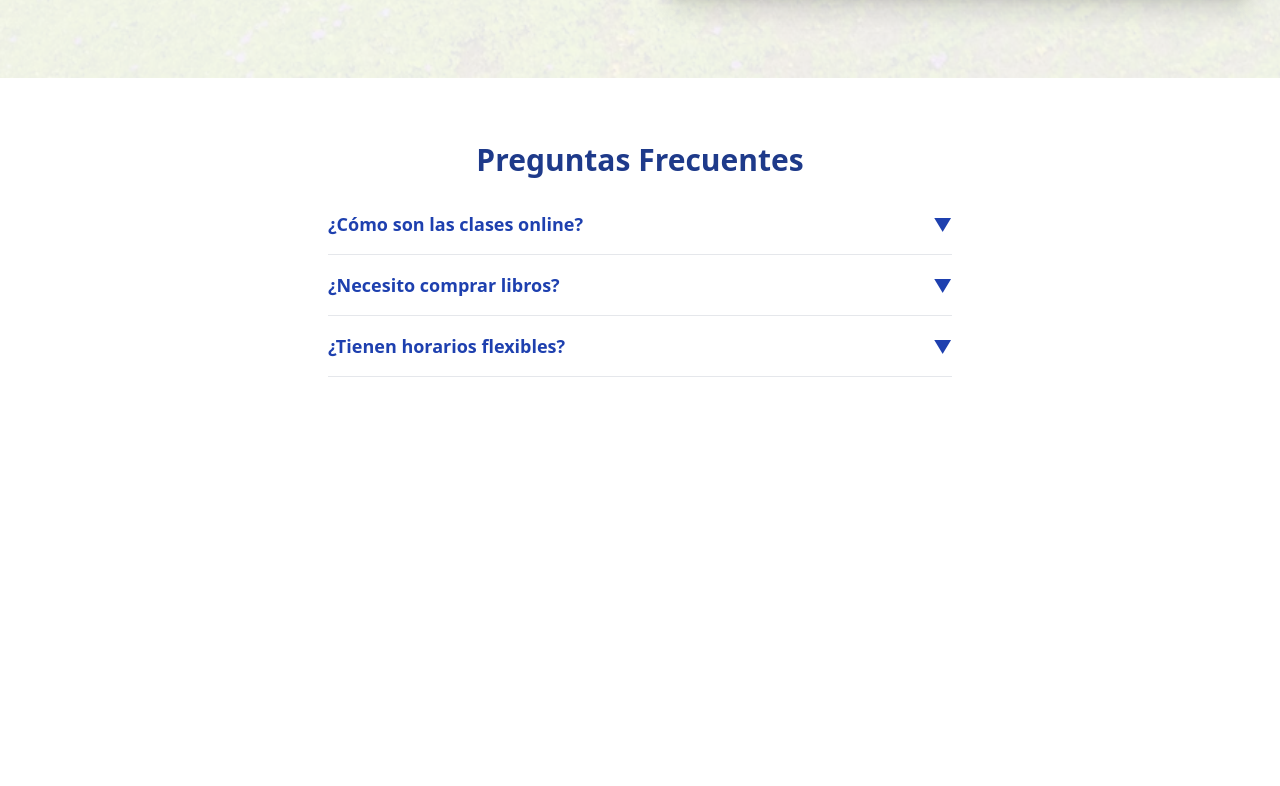
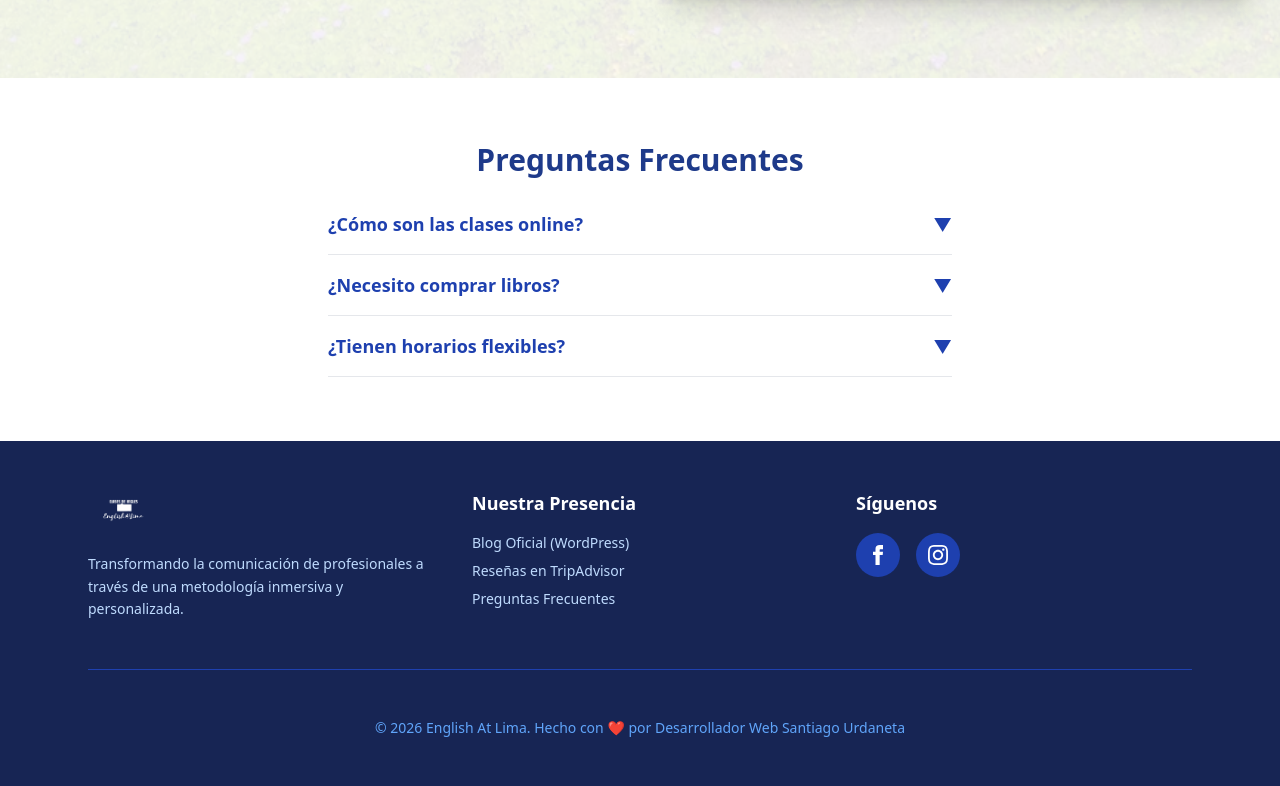
Before and after one commit to santiagourdaneta/english-at-lima-pagina-de-aterrizaje, a plain HTML site: page index.html in a window 1280 px wide. Shown: the part 2830-3616 px from the top of the page. Before the commit the page ends 3271 px from the top, so only its background shows below. Drawn offline with nearby package versions, Linux system fonts and the light colour scheme.

Commit message:
style: add professional footer with social links and 2026 copyright

```diff
--- a/index.html
+++ b/index.html
@@ -214,6 +214,45 @@
     </div>
 </section>
 
+<footer class="bg-blue-950 text-white py-12">
+    <div class="max-w-6xl mx-auto px-6">
+        <div class="grid grid-cols-1 md:grid-cols-3 gap-12 border-b border-blue-800 pb-12">
+
+            <div>
+                <img src="./assets/logo.webp" alt="English At Lima" class="h-12 mb-4 brightness-0 invert">
+                <p class="text-blue-200 text-sm leading-relaxed">
+                    Transformando la comunicación de profesionales a través de una metodología inmersiva y personalizada.
+                </p>
+            </div>
+
+            <div>
+                <h4 class="font-bold text-lg mb-4">Nuestra Presencia</h4>
+                <ul class="space-y-2 text-sm text-blue-200">
+                    <li><a href="https://englishatlima.wordpress.com/" class="hover:text-white transition">Blog Oficial (WordPress)</a></li>
+                    <li><a href="https://www.tripadvisor.com.pe/Attraction_Review-g294316-d26805628-Reviews-English_At_Lima-Lima_Lima_Region.html" class="hover:text-white transition">Reseñas en TripAdvisor</a></li>
+                    <li><a href="#faq" class="hover:text-white transition">Preguntas Frecuentes</a></li>
+                </ul>
+            </div>
+
+            <div>
+                <h4 class="font-bold text-lg mb-4">Síguenos</h4>
+                <div class="flex gap-4">
+                    <a href="https://www.facebook.com/p/English-At-Lima-61552171169527/" class="bg-blue-800 p-3 rounded-full hover:bg-blue-600 transition" aria-label="Facebook">
+                        <svg class="w-5 h-5" fill="currentColor" viewBox="0 0 24 24"><path d="M9 8h-3v4h3v12h5v-12h3.642l.358-4h-4v-1.667c0-.955.192-1.333 1.115-1.333h2.885v-5h-3.808c-3.596 0-5.192 1.583-5.192 4.615v3.385z"/></svg>
+                    </a>
+                    <a href="https://www.instagram.com/englishatlima/" class="bg-blue-800 p-3 rounded-full hover:bg-blue-600 transition" aria-label="Instagram">
+                        <svg class="w-5 h-5" fill="currentColor" viewBox="0 0 24 24"><path d="M12 2.163c3.204 0 3.584.012 4.85.07 3.252.148 4.771 1.691 4.919 4.919.058 1.265.069 1.645.069 4.849 0 3.205-.012 3.584-.069 4.849-.149 3.225-1.664 4.771-4.919 4.919-1.266.058-1.644.07-4.85.07-3.204 0-3.584-.012-4.849-.07-3.26-.149-4.771-1.699-4.919-4.92-.058-1.265-.07-1.644-.07-4.849 0-3.204.013-3.583.07-4.849.149-3.227 1.664-4.771 4.919-4.919 1.266-.057 1.645-.069 4.849-.069zm0-2.163c-3.259 0-3.667.014-4.947.072-4.358.2-6.78 2.618-6.98 6.98-.059 1.281-.073 1.689-.073 4.948 0 3.259.014 3.668.072 4.948.2 4.358 2.618 6.78 6.98 6.98 1.281.058 1.689.072 4.948.072 3.259 0 3.668-.014 4.948-.072 4.354-.2 6.782-2.618 6.979-6.98.059-1.28.073-1.689.073-4.948 0-3.259-.014-3.667-.072-4.947-.196-4.354-2.617-6.78-6.979-6.98-1.281-.059-1.69-.073-4.949-.073zm0 5.838c-3.403 0-6.162 2.759-6.162 6.162s2.759 6.163 6.162 6.163 6.162-2.759 6.162-6.163-2.759-6.162-6.162-6.162zm0 10.162c-2.209 0-4-1.79-4-4 0-2.209 1.791-4 4-4s4 1.791 4 4c0 2.21-1.791 4-4 4zm6.406-11.845c-.796 0-1.441.645-1.441 1.44s.645 1.44 1.441 1.44c.795 0 1.439-.645 1.439-1.44s-.644-1.44-1.439-1.44z"/></svg>
+                    </a>
+                </div>
+            </div>
+        </div>
+
+        <div class="mt-12 text-center text-blue-400 text-sm">
+            <p>&copy; 2026 English At Lima. Hecho con ❤️ por <a href="https://github.com/santiagourdaneta">Desarrollador Web Santiago Urdaneta</a></p>
+        </div>
+    </div>
+</footer>
+
    <script>
        document.addEventListener('DOMContentLoaded', function() {
            const btn = document.getElementById('whatsapp-btn');
```
